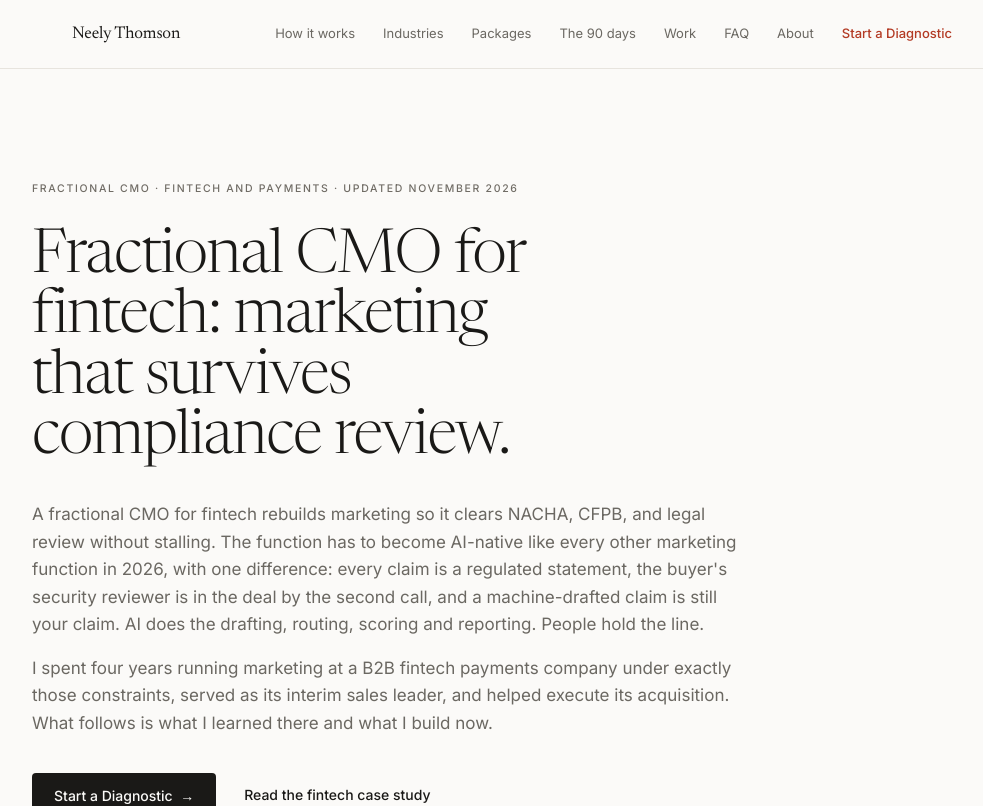
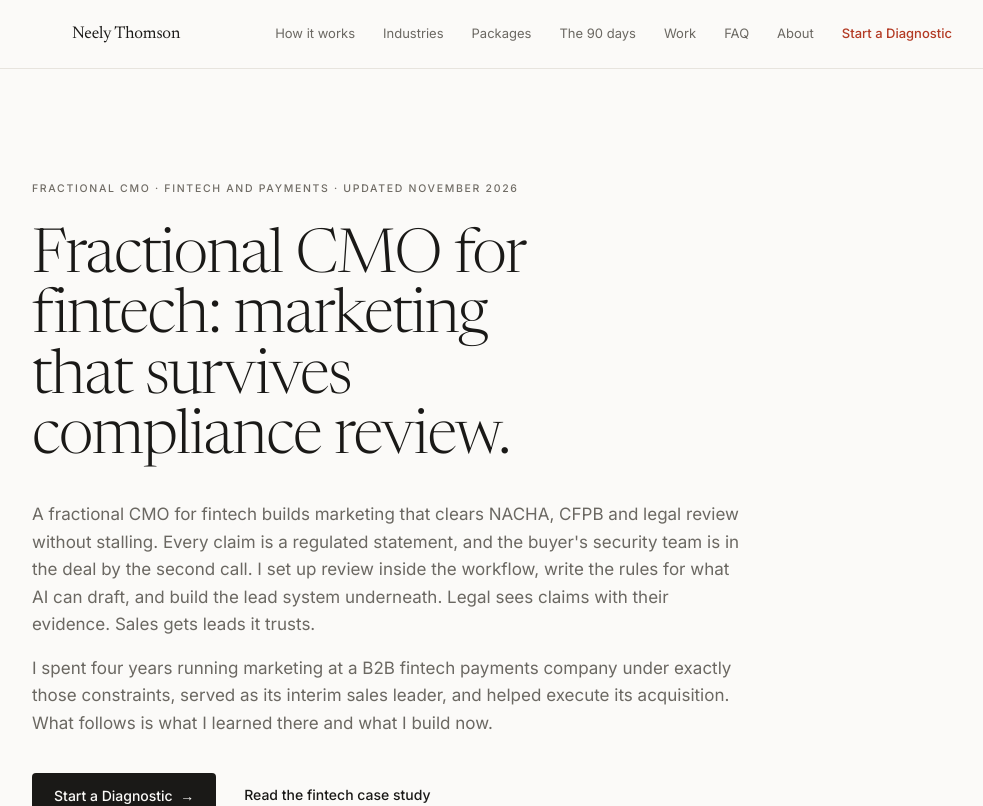
Before and after one commit to neelythomson/neelythomson-site, a Next.js app: page /fractional-cmo-fintech in a window 1280 px wide. Shown: the top 806 px of the page, without its empty margins (128-1111 px from the left). Built offline with nearby package versions, Linux system fonts and the light colour scheme.

Commit message:
Fintech page: plainer lead

```diff
--- a/src/app/fractional-cmo-fintech/page.tsx
+++ b/src/app/fractional-cmo-fintech/page.tsx
@@ -188,13 +188,13 @@ export default function FractionalCMOFintech() {
               Fractional CMO for fintech: marketing that survives compliance review.
             </h1>
             <p className="measure text-[17px] leading-[1.62] text-muted">
-              A fractional CMO for fintech rebuilds marketing so it clears
-              NACHA, CFPB, and legal review without stalling. The function has
-              to become AI-native like every other marketing function in 2026,
-              with one difference: every claim is a regulated statement, the
-              buyer&apos;s security reviewer is in the deal by the second call,
-              and a machine-drafted claim is still your claim. AI does the
-              drafting, routing, scoring and reporting. People hold the line.
+              A fractional CMO for fintech builds marketing that clears NACHA,
+              CFPB and legal review without stalling. Every claim is a regulated
+              statement, and the buyer&apos;s security team is in the deal by
+              the second call. I set up review inside the workflow, write the
+              rules for what AI can draft, and build the lead system
+              underneath. Legal sees claims with their evidence. Sales gets
+              leads it trusts.
             </p>
             <p className="measure mt-4 text-[17px] leading-[1.62] text-muted">
               I spent four years running marketing at a B2B fintech payments
```
